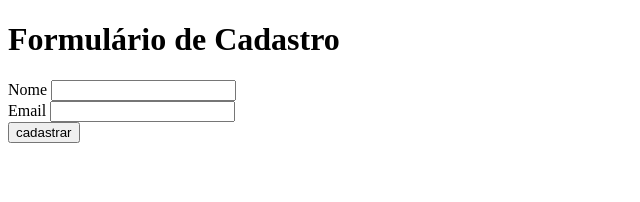
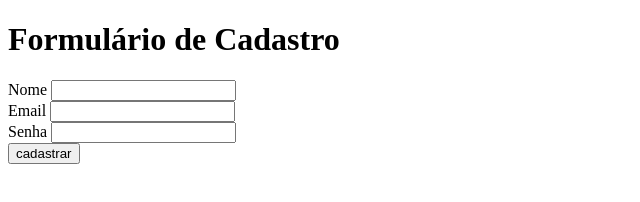
Before and after one commit to desireedias/curso_ebac_frontend, a plain HTML site: page exercicio.html in a window 1280 px wide. Shown: the whole page, without its empty margins (0-640 px from the left). Drawn offline with Linux system fonts and the light colour scheme.

Commit message:
adicionando campo senha

```diff
--- a/exercicio.html
+++ b/exercicio.html
@@ -14,7 +14,12 @@
         <label for="Email">Email</label>
         <input id="Email" type="email" />
         <br />
+        <label for="password">Senha</label>
+        <input id="password" type="password"/>
+        <br />
         <button type="submit">cadastrar</button>
+        <br>
+
 
     </form>
 </body>
```
